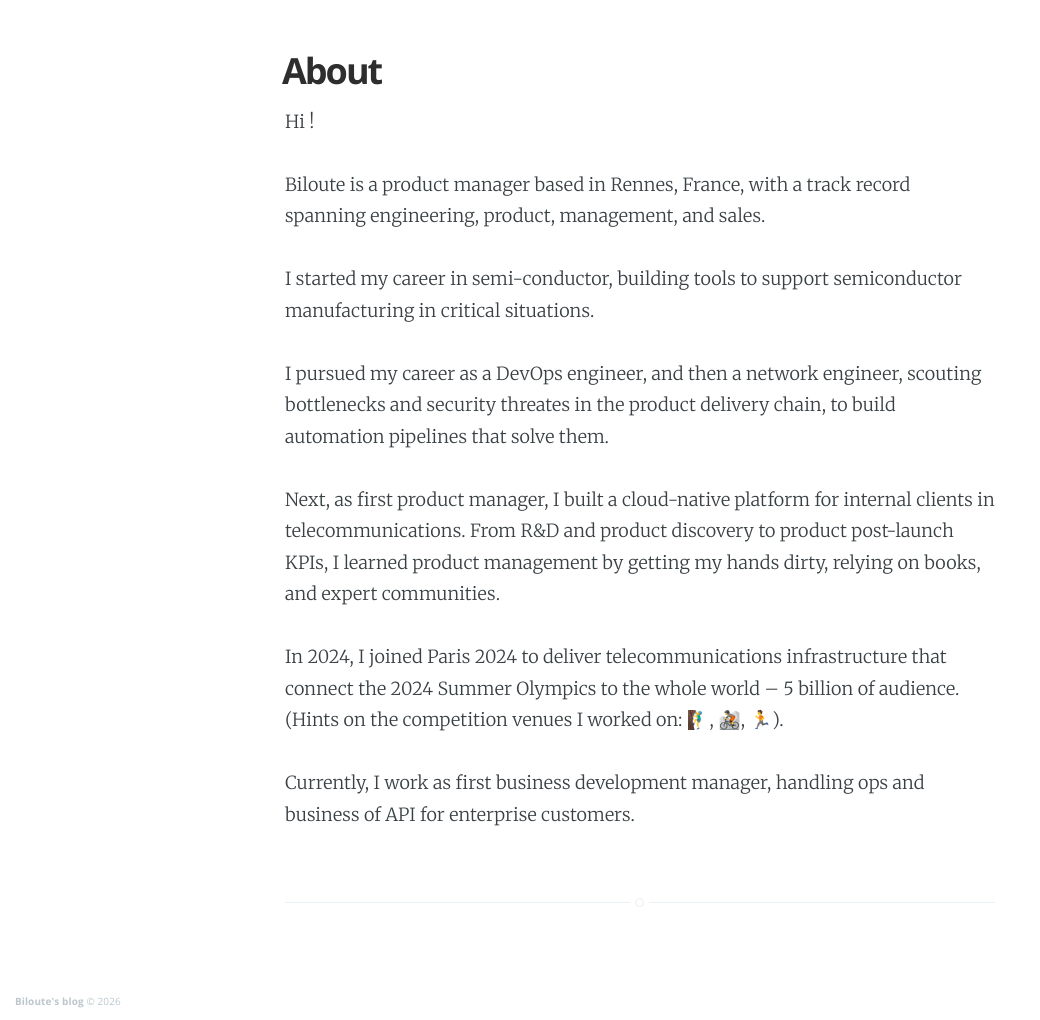
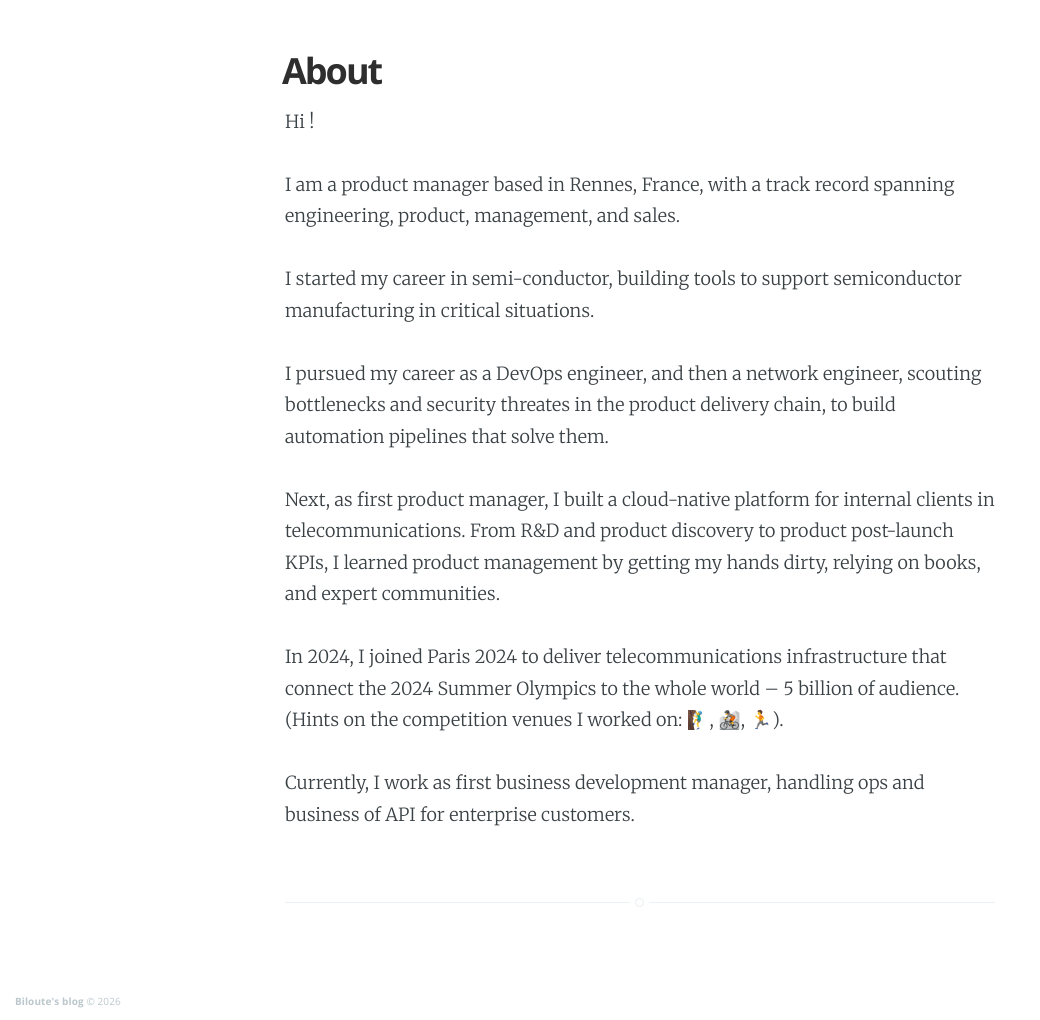
Before and after one commit to rahendablog/rahendablog.github.io, a Jekyll site: the page built from common/about.md, in a window 1280 px wide. Shown: the part 585-1605 px from the top of the page, without its empty margins (0-1040 px from the left). Built offline with Jekyll 4.4.1, drawn with Linux system fonts in a browser that asks for light colours; nearby versions of some CDN libraries.

Commit message:
Update about.md

```diff
--- a/common/about.md
+++ b/common/about.md
@@ -10,7 +10,7 @@
 
 Hi !
 
-Biloute is a product manager based in Rennes, France, with a track record spanning engineering, product, management, and sales.
+I am a product manager based in Rennes, France, with a track record spanning engineering, product, management, and sales.
 
 I started my career in semi-conductor, building tools to support semiconductor manufacturing in critical situations.
 
```
